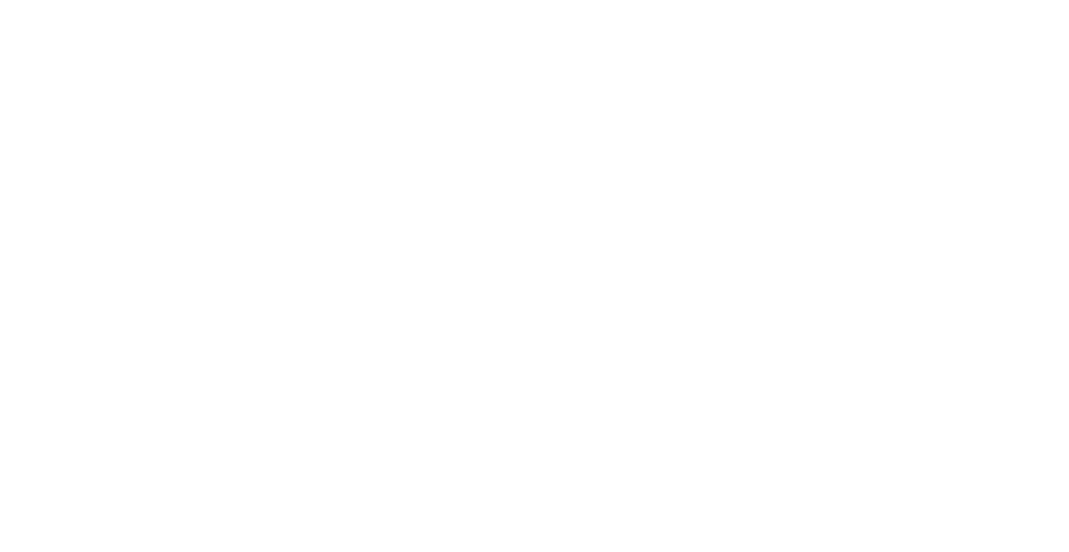
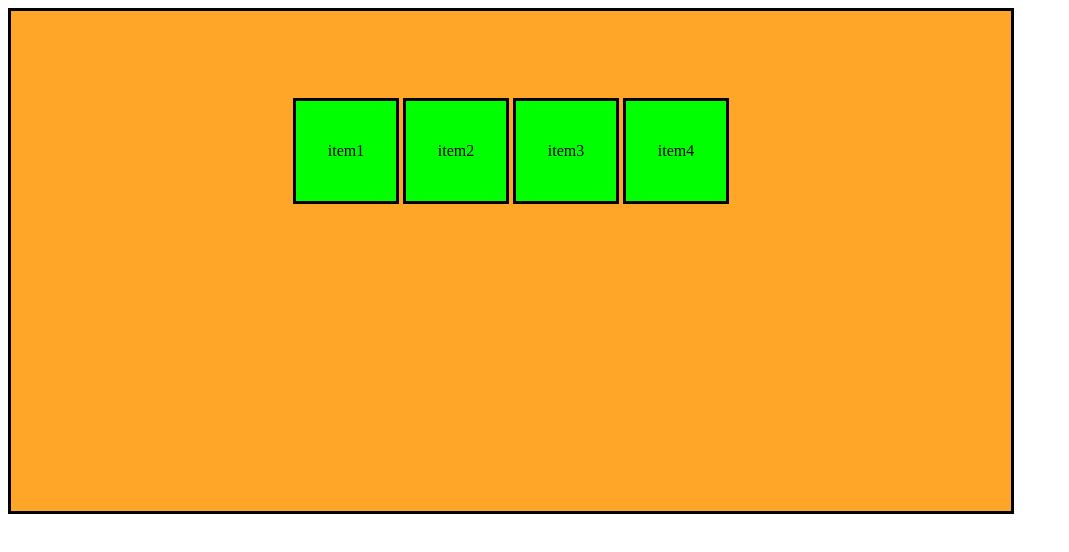
Before and after one commit to bhaveshpandey142007-dev/CSS-AIML-1-, a plain HTML site: page grid.html in a window 1280 px wide. Shown: the whole page, without its empty margins (0-1069 px from the left). Drawn offline with Linux system fonts and the light colour scheme.

Commit message:
second commit

```diff
--- a/grid.html
+++ b/grid.html
@@ -1,13 +1,19 @@
-<!-- <!DOCTYPE html>
-<html>
+<!DOCTYPE html>
+<html lang="en">
 <head>
-    <title>CSS Box Model Assignment</title>
-    <link rel="stylesheet"  href="assignmentstyle.css">
+    <meta charset="UTF-8">
+    <meta name="viewport" content="width=device-width, initial-scale=1.0">
+    <title>Grid</title>
+     <link rel="stylesheet" href="gridstyle.css">
 </head>
+
 <body>
-  <h1>CSS box model</h1>
-        <div class="inner-box">
-            ABES Engg College Ghaziabad
-        </div>
+    <div class="container">
+        <div class="item item1">item1</div>
+        <div class="item item2">item2</div>
+        <div class="item item3">item3</div>
+        <div class="item item4">item4</div>
+    </div>
+
 </body>
-</html> -->
+</html>
--- /dev/null
+++ b/gridstyle.css
@@ -0,0 +1,44 @@
+.container {
+    width: 1000px;
+  height: 500px;
+  background-color: rgb(255, 165, 39);
+  border: 3px solid black;
+  color: tomato;
+  display: grid;
+  /* grid-template-columns: 1fr 1fr 1fr 1fr; */
+  grid-template-columns: repeat(4,100px);
+  grid-template-rows: repeat(3,100px);
+  gap: 10px;
+  justify-items: center;
+  align-items: center;
+  justify-content: center;
+  align-content: center;
+  grid-auto-columns: 60px;
+  /* grid-template-areas: "header header header header"
+                          "main main . sidebar"
+                          "footer footer footer footer"; */
+
+}
+.item {
+    width: 100px;
+  height: 100px;
+  background-color: lime;
+  border: 3px solid black;
+ color: black;
+ text-align: center;
+  align-content: center;
+  /* margin: 10px; */
+
+}
+/* .item1 {
+    grid-area: header;
+}
+.item2 {
+    grid-area: main;
+}
+.item3 {
+    grid-area: sidebar;
+}
+.item4 {
+    grid-area: footer;
+} */
```
